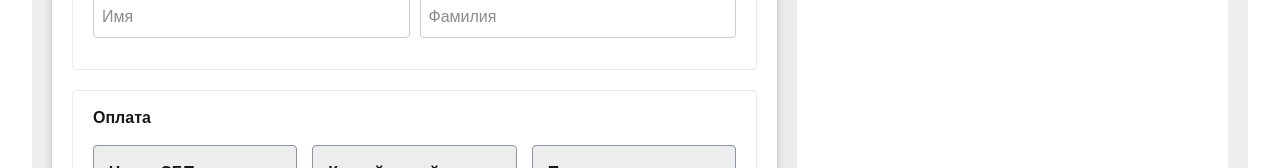
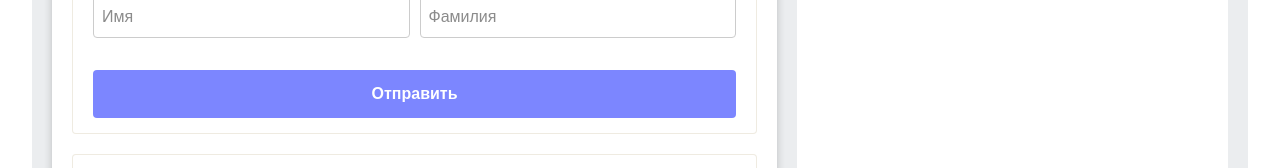
Before and after one commit to erbocharova/springboot-nextjs-project, a Next.js app in the folder frontend/: page /checkout in a window 1280 px wide. Shown: the part 626-794 px from the top of the page. Built offline with nearby package versions, Linux system fonts and the light colour scheme.

Commit message:
загрузка данных прямо в форму

```diff
--- a/frontend/src/app/DynamicForm.jsx
+++ b/frontend/src/app/DynamicForm.jsx
@@ -5,7 +5,7 @@ import InputField from "./ui/input-field/InputField";
 import { formConfigs } from "./formConfigs";
 import { makeYupSchema } from "./makeYupSchema";
 
-export default function DynamicForm({ formType, onSubmit, onValidChange }) {
+export default function DynamicForm({ formType, onSubmit, onValidChange, initialData }) {
   const config = formConfigs[formType];
   if (!config) {
     return <div>Форма с типом "{formType}" не найдена.</div>;
@@ -16,10 +16,18 @@ export default function DynamicForm({ formType, onSubmit, onValidChange }) {
     control,
     handleSubmit,
     formState: { errors, isValid },
+    reset,
   } = useForm({
     resolver: yupResolver(schema),
     mode: "onChange",
+    defaultValues: initialData || {},
   });
+
+  React.useEffect(() => {
+    if (initialData) {
+      reset(initialData);
+    }
+  }, [initialData, reset]);
 
   React.useEffect(() => {
     if (onValidChange) {
@@ -89,6 +97,9 @@ export default function DynamicForm({ formType, onSubmit, onValidChange }) {
           );
         })}
       </div>
+      <button type="submit" className="btn btn--primary btn--full" style={{ marginTop: "1rem" }}>
+        Отправить
+      </button>
     </form>
   );
 }
```
